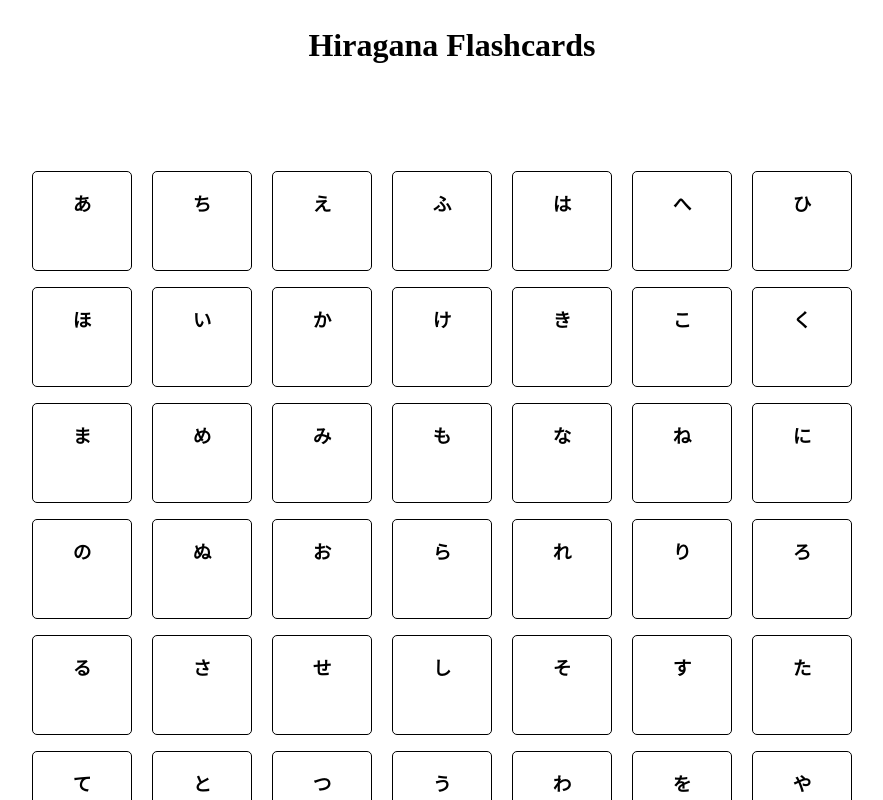
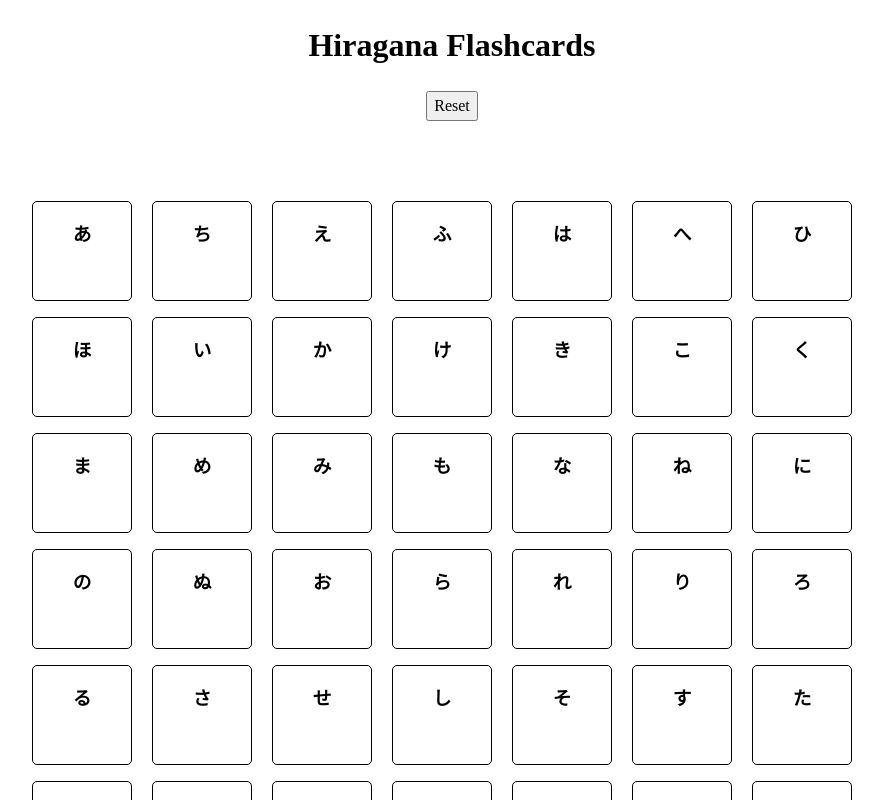
Before and after one commit to OluC94/flash-cards-react, a React (Vite) app: page / in a window 1280 px wide. Shown: the top 800 px of the page, without its empty margins (188-1071 px from the left). Built offline with nearby package versions, Linux system fonts and the light colour scheme.

Commit message:
create reset button component

```diff
--- a/src/components/FlashCards.jsx
+++ b/src/components/FlashCards.jsx
@@ -1,6 +1,7 @@
 import { useState } from "react"
 import hiraganaData from "../hiragana-data"
 import Card from "./Card"
+import Reset from "./Reset"
 
 export default function FlashCards() {
     const [cards, setCards] = useState(hiraganaData)
@@ -11,6 +12,7 @@ export default function FlashCards() {
     return (
         <main >
             <h1>Hiragana Flashcards </h1>
+            <Reset/>
             <div className="flashcard-area">{cardElements}</div>
         </main>
 
--- a/src/components/Reset.jsx
+++ b/src/components/Reset.jsx
@@ -0,0 +1,10 @@
+export default function Reset(){
+
+    function handleReset() {
+        console.log('reset clicked')
+    }
+
+    return (<button onClick={handleReset}>
+        Reset
+    </button>)
+}
```
